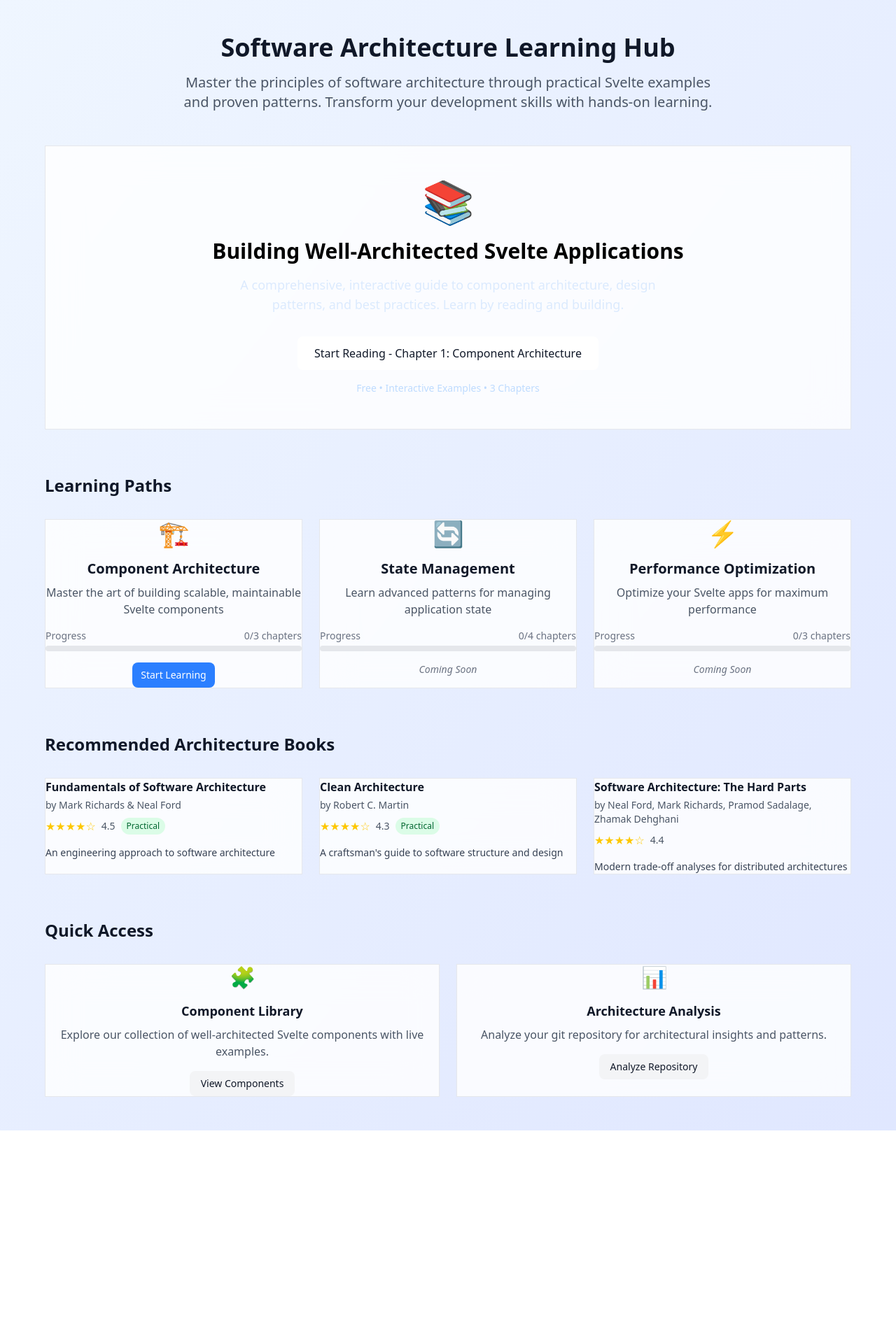
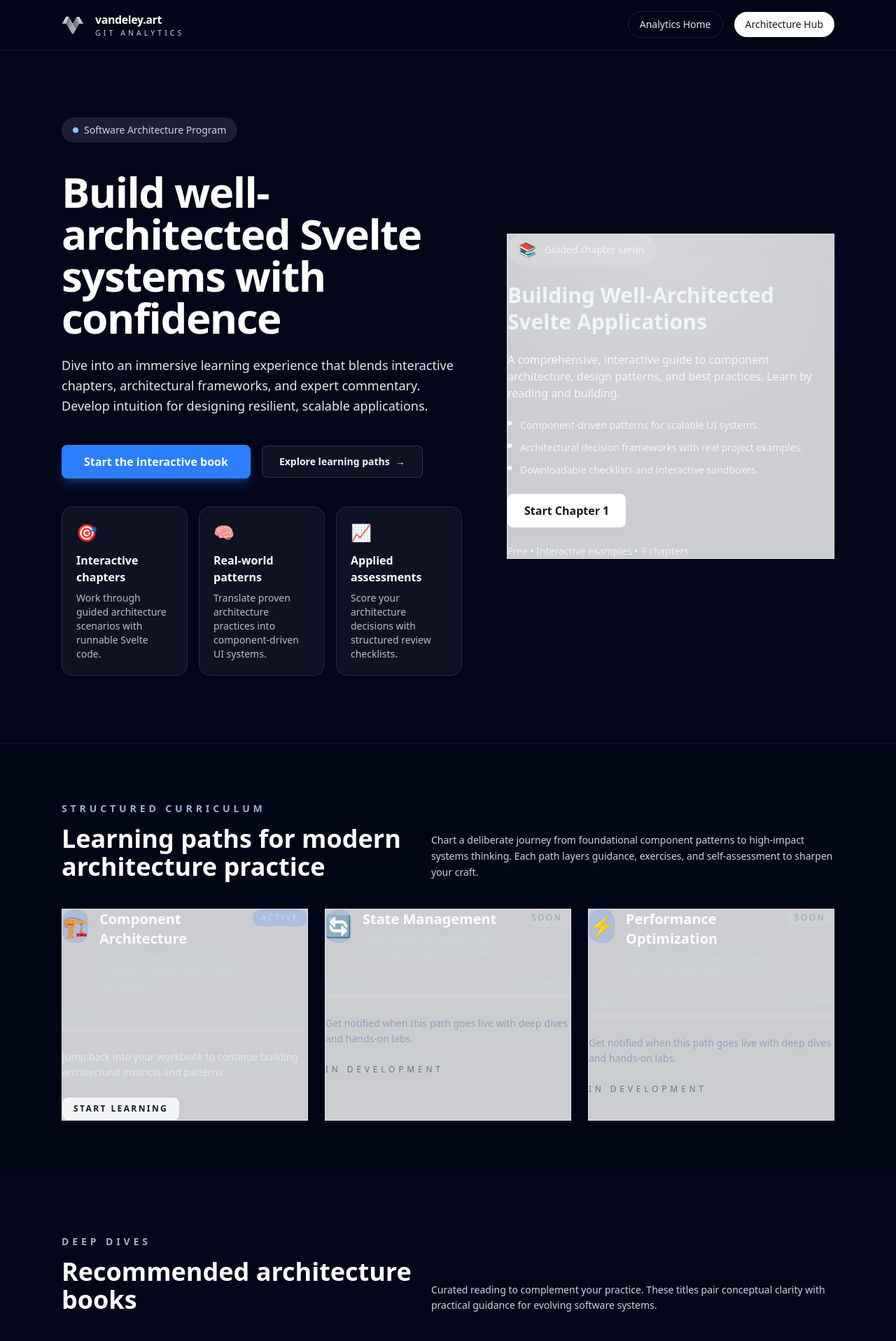
Before and after one commit to grzlz/vandeley, a SvelteKit app: page /architecture in a window 1280 px wide. Shown: the top 1917 px of the page at 70% size. Before the commit the page ends 1616 px from the top, so only its background shows below. Built offline with nearby package versions, Linux system fonts and the light colour scheme.

Commit message:
Revamp architecture hub styling

```diff
--- a/src/routes/architecture/+page.svelte
+++ b/src/routes/architecture/+page.svelte
@@ -3,12 +3,10 @@
 	import Card from '$lib/components/ui/Card.svelte';
 	import Button from '$lib/components/ui/Button.svelte';
 
-	// Navigate to the book
 	function startReading() {
 		goto('/book/chapter-1');
 	}
 
-	// Architecture learning resources
 	const learningPaths = [
 		{
 			title: 'Component Architecture',
@@ -47,7 +45,7 @@
 		{
 			title: 'Clean Architecture',
 			authors: 'Robert C. Martin',
-			description: 'A craftsman\'s guide to software structure and design',
+			description: "A craftsman's guide to software structure and design",
 			rating: 4.3,
 			practical: true
 		},
@@ -59,168 +57,338 @@
 			practical: false
 		}
 	];
+
+	const heroHighlights = [
+		{
+			title: 'Interactive chapters',
+			description: 'Work through guided architecture scenarios with runnable Svelte code.',
+			icon: '🎯'
+		},
+		{
+			title: 'Real-world patterns',
+			description: 'Translate proven architecture practices into component-driven UI systems.',
+			icon: '🧠'
+		},
+		{
+			title: 'Applied assessments',
+			description: 'Score your architecture decisions with structured review checklists.',
+			icon: '📈'
+		}
+	];
+
+	function scrollToPaths() {
+		if (typeof document === 'undefined') return;
+
+		const section = document.getElementById('learning-paths');
+		section?.scrollIntoView({ behavior: 'smooth', block: 'start' });
+	}
 </script>
 
 <svelte:head>
 	<title>Architecture Learning Hub | Vandeley Analytics</title>
 </svelte:head>
 
-<div class="min-h-screen bg-gradient-to-br from-blue-50 to-indigo-100">
-	<div class="container mx-auto px-4 py-12">
-		<div class="max-w-6xl mx-auto">
-			<!-- Header -->
-			<header class="text-center mb-12">
-				<h1 class="text-4xl font-bold text-gray-900 mb-4">
-					Software Architecture Learning Hub
+<main class="relative min-h-screen overflow-hidden bg-slate-950 text-slate-100">
+	<div class="pointer-events-none absolute inset-0 -z-10 bg-slate-950">
+		<div class="absolute -top-32 -left-32 h-72 w-72 rounded-full bg-blue-600/30 blur-3xl"></div>
+		<div
+			class="absolute top-1/3 right-[-8rem] h-96 w-96 rounded-full bg-indigo-500/25 blur-[140px]"
+		></div>
+		<div
+			class="absolute bottom-[-10rem] left-1/3 h-[26rem] w-[26rem] rounded-full bg-purple-600/20 blur-[160px]"
+		></div>
+	</div>
+
+	<nav class="relative z-20 border-b border-white/10 bg-slate-950/60 backdrop-blur-xl">
+		<div class="mx-auto flex max-w-6xl items-center justify-between px-6 py-4">
+			<div class="flex items-center gap-4">
+				<img src="/logo.png" alt="Vandeley Logo" class="h-8 w-8" />
+				<div class="text-sm">
+					<div class="text-base font-semibold tracking-tight text-white">vandeley.art</div>
+					<div class="text-[0.65rem] font-medium tracking-[0.4em] text-slate-300 uppercase">
+						Git Analytics
+					</div>
+				</div>
+			</div>
+
+			<div class="flex items-center gap-4 text-sm font-medium">
+				<a
+					href="/"
+					class="rounded-full border border-white/10 px-4 py-2 text-slate-200 transition hover:border-white/30 hover:text-white"
+				>
+					Analytics Home
+				</a>
+				<span class="rounded-full bg-white px-4 py-2 text-slate-900 shadow-sm"
+					>Architecture Hub</span
+				>
+			</div>
+		</div>
+	</nav>
+
+	<section class="relative z-10 py-24">
+		<div class="mx-auto grid max-w-6xl items-center gap-16 px-6 lg:grid-cols-[1.1fr_0.9fr]">
+			<div class="space-y-10">
+				<div
+					class="inline-flex items-center gap-2 rounded-full bg-white/10 px-4 py-2 text-sm font-medium text-blue-100/90"
+				>
+					<span class="h-2 w-2 rounded-full bg-blue-300"></span>
+					Software Architecture Program
+				</div>
+
+				<div class="space-y-6">
+					<h1 class="text-4xl font-bold tracking-tight text-white md:text-6xl">
+						Build well-architected Svelte systems with confidence
 					</h1>
-				<p class="text-xl text-gray-600 max-w-3xl mx-auto">
-					Master the principles of software architecture through practical Svelte examples and proven patterns.
-					Transform your development skills with hands-on learning.
+					<p class="max-w-2xl text-lg leading-relaxed text-slate-200">
+						Dive into an immersive learning experience that blends interactive chapters,
+						architectural frameworks, and expert commentary. Develop intuition for designing
+						resilient, scalable applications.
 					</p>
-			</header>
+				</div>
 
-			<!-- Interactive Book Section -->
-			<section class="mb-16">
-				<Card variant="elevated" shadow="lg" class="bg-gradient-to-r from-blue-600 to-indigo-600 text-white">
-					<div class="text-center py-12">
-						<div class="text-6xl mb-6">📚</div>
-						<h2 class="text-3xl font-bold mb-4">
+				<div class="flex flex-wrap items-center gap-4">
+					<Button
+						variant="primary"
+						size="lg"
+						onclick={startReading}
+						class="px-8 py-3 text-base font-semibold shadow-lg shadow-blue-500/30 hover:bg-blue-400 focus:ring-blue-400 focus:ring-offset-2 focus:ring-offset-slate-950"
+					>
+						Start the interactive book
+					</Button>
+					<button
+						type="button"
+						class="inline-flex items-center gap-2 rounded-lg border border-white/15 bg-white/5 px-6 py-3 text-sm font-semibold text-slate-100 transition duration-200 hover:bg-white/10 focus:ring-2 focus:ring-white/30 focus:ring-offset-2 focus:ring-offset-slate-950 focus:outline-none"
+						onclick={scrollToPaths}
+					>
+						Explore learning paths
+						<span aria-hidden="true">→</span>
+					</button>
+				</div>
+
+				<div class="grid gap-4 sm:grid-cols-3">
+					{#each heroHighlights as highlight}
+						<div class="rounded-2xl border border-white/10 bg-white/5 p-5 backdrop-blur">
+							<div class="text-2xl">{highlight.icon}</div>
+							<h3 class="mt-3 text-base font-semibold text-white">{highlight.title}</h3>
+							<p class="mt-2 text-sm text-slate-200/80">{highlight.description}</p>
+						</div>
+					{/each}
+				</div>
+			</div>
+
+			<Card
+				variant="elevated"
+				shadow="xl"
+				class="relative overflow-hidden rounded-3xl bg-gradient-to-br from-blue-500 via-indigo-500 to-purple-600 px-8 py-10 text-left text-white"
+			>
+				<div
+					class="absolute inset-0 bg-[radial-gradient(circle_at_top,_rgba(255,255,255,0.28),_transparent_60%)] opacity-60"
+				></div>
+				<div class="relative space-y-6">
+					<div
+						class="inline-flex items-center gap-3 rounded-full bg-white/15 px-4 py-2 text-sm font-medium"
+					>
+						<span class="text-xl">📚</span>
+						Guided chapter series
+					</div>
+					<h2 class="text-3xl leading-tight font-semibold">
 						Building Well-Architected Svelte Applications
 					</h2>
-						<p class="text-blue-100 text-lg mb-8 max-w-2xl mx-auto">
-							A comprehensive, interactive guide to component architecture, design patterns,
-							and best practices. Learn by reading and building.
+					<p class="text-base text-white/85">
+						A comprehensive, interactive guide to component architecture, design patterns, and best
+						practices. Learn by reading and building.
 					</p>
+					<ul class="space-y-3 text-sm text-white/80">
+						<li class="flex items-start gap-3">
+							<span class="mt-1 h-1.5 w-1.5 rounded-full bg-white"></span>
+							Component-driven patterns for scalable UI systems.
+						</li>
+						<li class="flex items-start gap-3">
+							<span class="mt-1 h-1.5 w-1.5 rounded-full bg-white"></span>
+							Architectural decision frameworks with real project examples.
+						</li>
+						<li class="flex items-start gap-3">
+							<span class="mt-1 h-1.5 w-1.5 rounded-full bg-white"></span>
+							Downloadable checklists and interactive sandboxes.
+						</li>
+					</ul>
 					<Button
 						variant="secondary"
 						size="lg"
 						onclick={startReading}
-							class="bg-white text-blue-600 hover:bg-blue-50"
+						class="bg-white px-6 py-3 text-base font-semibold text-blue-600 hover:bg-blue-50 focus:ring-white/40 focus:ring-offset-2 focus:ring-offset-slate-950"
 					>
-							Start Reading - Chapter 1: Component Architecture
+						Start Chapter 1
 					</Button>
-						<div class="mt-4 text-blue-200 text-sm">
-							Free • Interactive Examples • 3 Chapters
+					<div class="text-sm text-white/70">Free • Interactive examples • 3 chapters</div>
+				</div>
+			</Card>
+		</div>
+	</section>
+
+	<section id="learning-paths" class="relative z-10 border-t border-white/5 bg-slate-950/40 py-20">
+		<div class="mx-auto max-w-6xl px-6">
+			<div class="flex flex-col gap-4 pb-10 sm:flex-row sm:items-end sm:justify-between">
+				<div>
+					<span class="text-sm font-semibold tracking-[0.35em] text-blue-200/80 uppercase"
+						>Structured Curriculum</span
+					>
+					<h2 class="mt-3 text-3xl font-semibold text-white md:text-4xl">
+						Learning paths for modern architecture practice
+					</h2>
+				</div>
+				<p class="max-w-xl text-sm leading-relaxed text-slate-300">
+					Chart a deliberate journey from foundational component patterns to high-impact systems
+					thinking. Each path layers guidance, exercises, and self-assessment to sharpen your craft.
+				</p>
+			</div>
+
+			<div class="grid gap-6 md:grid-cols-2 xl:grid-cols-3">
+				{#each learningPaths as path}
+					<Card
+						variant="elevated"
+						shadow="lg"
+						hover={!path.disabled}
+						class={`group relative h-full overflow-hidden border border-white/10 bg-slate-900/70 px-7 py-8 text-left transition-colors duration-300 ${
+							path.disabled
+								? 'opacity-60 saturate-75'
+								: 'hover:border-white/20 hover:bg-slate-900/90'
+						}`}
+					>
+						<div class="flex h-full flex-col gap-6">
+							<div class="flex items-start justify-between gap-4">
+								<div class="flex items-start gap-4">
+									<div
+										class="flex h-12 w-12 items-center justify-center rounded-2xl bg-blue-500/20 text-3xl"
+									>
+										{path.icon}
+									</div>
+									<div>
+										<h3 class="text-xl font-semibold text-white">{path.title}</h3>
+										<p class="mt-1 text-sm text-slate-300">{path.description}</p>
 									</div>
 								</div>
-				</Card>
-			</section>
+								{#if path.disabled}
+									<span
+										class="rounded-full bg-white/5 px-3 py-1 text-xs font-medium tracking-[0.2em] text-slate-400 uppercase"
+									>
+										Soon
+									</span>
+								{:else}
+									<span
+										class="rounded-full bg-blue-500/20 px-3 py-1 text-xs font-medium tracking-[0.2em] text-blue-200 uppercase"
+									>
+										Active
+									</span>
+								{/if}
+							</div>
 
-			<!-- Learning Paths -->
-			<section class="mb-16">
-				<h2 class="text-2xl font-bold text-gray-900 mb-8">Learning Paths</h2>
-				<div class="grid md:grid-cols-3 gap-6">
-					{#each learningPaths as path}
-						<Card
-							variant="default"
-							shadow="sm"
-							hover={!path.disabled}
-							onclick={path.disabled ? undefined : path.action}
-							class={path.disabled ? 'opacity-60' : ''}
-						>
-							<div class="text-center">
-								<div class="text-4xl mb-4">{path.icon}</div>
-								<h3 class="text-xl font-semibold text-gray-900 mb-2">{path.title}</h3>
-								<p class="text-gray-600 mb-4">{path.description}</p>
-
-								<!-- Progress Bar -->
-								<div class="mb-4">
-									<div class="flex justify-between text-sm text-gray-500 mb-1">
+							<div>
+								<div class="mb-2 flex items-center justify-between text-xs text-slate-300">
 									<span>Progress</span>
 									<span>{path.progress}/{path.chapters} chapters</span>
 								</div>
-									<div class="w-full bg-gray-200 rounded-full h-2">
+								<div class="h-2 w-full overflow-hidden rounded-full bg-white/10">
 									<div
-											class="bg-blue-500 h-2 rounded-full transition-all duration-300"
-											style="width: {(path.progress / path.chapters) * 100}%"
+										class="h-full rounded-full bg-gradient-to-r from-blue-400 to-indigo-500 transition-all duration-300"
+										style={`width: ${(path.progress / path.chapters) * 100}%`}
 									></div>
 								</div>
 							</div>
 
 							{#if path.disabled}
-									<div class="text-sm text-gray-500 italic">Coming Soon</div>
+								<p class="text-sm leading-relaxed text-slate-400">
+									Get notified when this path goes live with deep dives and hands-on labs.
+								</p>
 							{:else}
-									<Button variant="primary" size="sm" onclick={path.action}>
-										{path.progress === 0 ? 'Start Learning' : 'Continue'}
+								<p class="text-sm leading-relaxed text-slate-200">
+									Jump back into your workbook to continue building architectural instincts and
+									patterns.
+								</p>
+							{/if}
+
+							<div class="mt-auto">
+								{#if path.disabled}
+									<div class="text-xs font-medium tracking-[0.4em] text-slate-500 uppercase">
+										In development
+									</div>
+								{:else}
+									<Button
+										variant="secondary"
+										size="sm"
+										onclick={path.action}
+										class="bg-blue-500/20 px-4 py-2 text-xs font-semibold tracking-[0.2em] text-blue-100 uppercase hover:bg-blue-500/30 focus:ring-blue-300 focus:ring-offset-2 focus:ring-offset-slate-950"
+									>
+										{path.progress === 0 ? 'Start learning' : 'Continue'}
 									</Button>
 								{/if}
+							</div>
 						</div>
 					</Card>
 				{/each}
 			</div>
+		</div>
 	</section>
 
-			<!-- Recommended Books -->
-			<section class="mb-16">
-				<h2 class="text-2xl font-bold text-gray-900 mb-8">Recommended Architecture Books</h2>
-				<div class="grid md:grid-cols-3 gap-6">
+	<section class="relative z-10 py-20">
+		<div class="mx-auto max-w-6xl px-6">
+			<div class="flex flex-col gap-4 pb-10 sm:flex-row sm:items-end sm:justify-between">
+				<div>
+					<span class="text-sm font-semibold tracking-[0.35em] text-blue-200/80 uppercase"
+						>Deep Dives</span
+					>
+					<h2 class="mt-3 text-3xl font-semibold text-white md:text-4xl">
+						Recommended architecture books
+					</h2>
+				</div>
+				<p class="max-w-xl text-sm leading-relaxed text-slate-300">
+					Curated reading to complement your practice. These titles pair conceptual clarity with
+					practical guidance for evolving software systems.
+				</p>
+			</div>
+
+			<div class="grid gap-6 md:grid-cols-2 xl:grid-cols-3">
 				{#each architectureBooks as book}
-						<Card variant="default" shadow="sm">
-							<div class="mb-4">
-								<h3 class="font-semibold text-gray-900 mb-1">{book.title}</h3>
-								<p class="text-sm text-gray-600 mb-2">by {book.authors}</p>
+					<Card
+						variant="glass"
+						shadow="lg"
+						class="h-full bg-white/90 px-7 py-8 text-left text-slate-900 backdrop-blur"
+					>
+						<div class="flex h-full flex-col gap-5">
+							<div>
+								<h3 class="text-xl font-semibold text-slate-900">{book.title}</h3>
+								<p class="mt-1 text-sm font-medium text-slate-600">by {book.authors}</p>
+							</div>
 
-								<!-- Rating -->
-								<div class="flex items-center gap-2 mb-3">
-									<div class="flex">
+							<p class="text-sm leading-relaxed text-slate-700">{book.description}</p>
+
+							<div class="mt-auto flex items-center justify-between pt-4 text-sm text-slate-600">
+								<div class="flex items-center gap-2">
+									<div class="flex text-lg text-amber-500">
 										{#each Array(5) as _, i}
-											<span class="text-yellow-400">
-												{i < Math.floor(book.rating) ? '★' : '☆'}
-											</span>
+											<span>{i < Math.floor(book.rating) ? '★' : '☆'}</span>
 										{/each}
 									</div>
-									<span class="text-sm text-gray-600">{book.rating}</span>
+									<span class="font-medium">{book.rating.toFixed(1)}</span>
+								</div>
 								{#if book.practical}
-										<span class="text-xs bg-green-100 text-green-800 px-2 py-1 rounded-full">
-											Practical
+									<span
+										class="rounded-full bg-emerald-100 px-3 py-1 text-xs font-semibold text-emerald-700"
+									>
+										Practical playbook
+									</span>
+								{:else}
+									<span
+										class="rounded-full bg-blue-100 px-3 py-1 text-xs font-semibold text-blue-700"
+									>
+										Strategic insights
 									</span>
 								{/if}
 							</div>
 						</div>
-
-							<p class="text-sm text-gray-700">{book.description}</p>
 					</Card>
 				{/each}
 			</div>
-			</section>
-
-			<!-- Quick Access -->
-			<section>
-				<h2 class="text-2xl font-bold text-gray-900 mb-8">Quick Access</h2>
-				<div class="grid md:grid-cols-2 gap-6">
-					<Card variant="default" shadow="sm">
-						<div class="text-center">
-							<div class="text-3xl mb-4">🧩</div>
-							<h3 class="text-lg font-semibold text-gray-900 mb-2">Component Library</h3>
-							<p class="text-gray-600 mb-4">
-								Explore our collection of well-architected Svelte components with live examples.
-							</p>
-							<Button
-								variant="secondary"
-								onclick={() => goto('/architecture/components')}
-							>
-								View Components
-							</Button>
-						</div>
-					</Card>
-
-					<Card variant="default" shadow="sm">
-						<div class="text-center">
-							<div class="text-3xl mb-4">📊</div>
-							<h3 class="text-lg font-semibold text-gray-900 mb-2">Architecture Analysis</h3>
-							<p class="text-gray-600 mb-4">
-								Analyze your git repository for architectural insights and patterns.
-							</p>
-							<Button
-								variant="secondary"
-								onclick={() => goto('/')}
-							>
-								Analyze Repository
-							</Button>
-						</div>
-					</Card>
 		</div>
 	</section>
-		</div>
-	</div>
-</div>
+</main>
```
Lines whose indentation alone changed are shown as unchanged.
